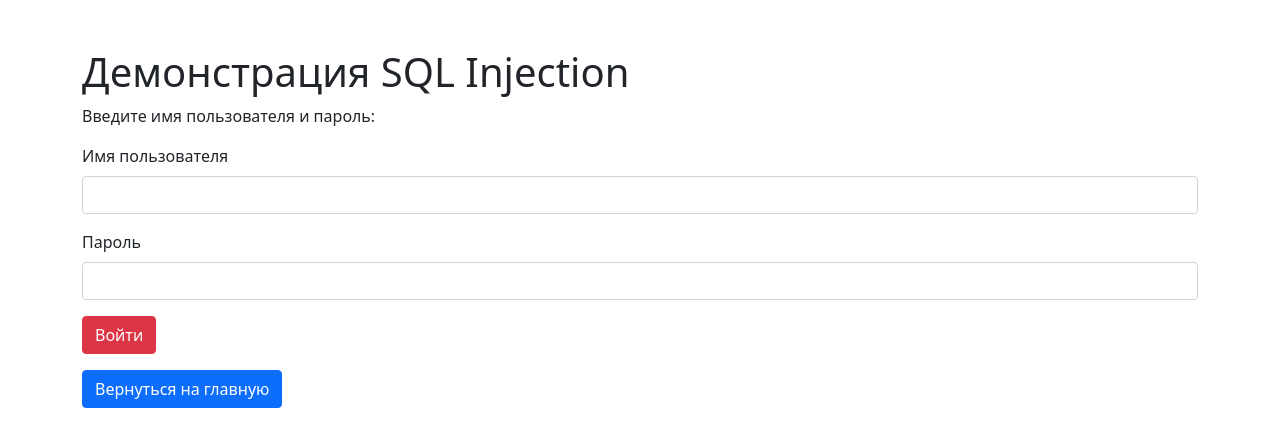
After one commit to festy23/attack-emulator, a Flask app: page /sql_demo in a window 1280 px wide. The commit adds this page. Shown: the top 447 px of the page. Run offline with Flask 2, Linux system fonts and the light colour scheme.

Commit message:
SQL updtae

```diff
--- a/src/app.py
+++ b/src/app.py
@@ -69,5 +69,59 @@ def defense():
 
     return render_template('defense_report.html', report=report)
 
+
+#SQL иньекция
+@app.route('/sql_demo', methods=['GET', 'POST'])
+def sql_demo():
+    # Фейковая база данных
+    fake_db = [
+        {"username": "admin", "password": "12345"},
+        {"username": "user", "password": "password"},
+    ]
+
+    result = ""
+    if request.method == 'POST':
+        username = request.form.get('username')
+        password = request.form.get('password')
+
+        # Уязвимый SQL-запрос (имитация)
+        query = f"SELECT * FROM users WHERE username='{username}' AND password='{password}'"
+        print(f"Выполняется SQL-запрос: {query}")  # Для отладки
+
+        # Имитация SQL-инъекции
+        for row in fake_db:
+            if row["username"] == username and row["password"] == password:
+                result = f"Добро пожаловать, {username}!"
+                break
+        else:
+            result = "Доступ запрещён!"
+
+    return render_template('sql_demo.html', result=result)
+
+
+#SQL защита
+@app.route('/sql_secure_demo', methods=['GET', 'POST'])
+def sql_secure_demo():
+    fake_db = [
+        {"username": "admin", "password": "12345"},
+        {"username": "user", "password": "password"},
+    ]
+
+    result = ""
+    if request.method == 'POST':
+        username = request.form.get('username')
+        password = request.form.get('password')
+
+        # Безопасный подход
+        for row in fake_db:
+            if row["username"] == username and row["password"] == password:
+                result = f"Добро пожаловать, {username}!"
+                break
+        else:
+            result = "Доступ запрещён!"
+
+    return render_template('sql_demo.html', result=result)
+
+
 if __name__ == '__main__':
     app.run(debug=True)
--- a/src/templates/index.html
+++ b/src/templates/index.html
@@ -47,3 +47,8 @@
     </form>
 </body>
 </html>
+<h2 class="mt-4">Демонстрация SQL Injection</h2>
+<ul>
+    <li><a href="/sql_demo" class="btn btn-danger">Уязвимая версия</a></li>
+    <li><a href="/sql_secure_demo" class="btn btn-success">Защищённая версия</a></li>
+</ul>
--- /dev/null
+++ b/src/templates/sql_demo.html
@@ -0,0 +1,30 @@
+<!DOCTYPE html>
+<html lang="ru">
+<head>
+    <meta charset="UTF-8">
+    <meta name="viewport" content="width=device-width, initial-scale=1.0">
+    <title>SQL Injection</title>
+    <link href="https://cdn.jsdelivr.net/npm/bootstrap@5.1.3/dist/css/bootstrap.min.css" rel="stylesheet">
+</head>
+<body class="container">
+    <h1 class="mt-5">Демонстрация SQL Injection</h1>
+    <p>Введите имя пользователя и пароль:</p>
+    <form action="" method="POST">
+        <div class="mb-3">
+            <label for="username" class="form-label">Имя пользователя</label>
+            <input type="text" name="username" id="username" class="form-control" required>
+        </div>
+        <div class="mb-3">
+            <label for="password" class="form-label">Пароль</label>
+            <input type="password" name="password" id="password" class="form-control" required>
+        </div>
+        <button type="submit" class="btn btn-danger">Войти</button>
+    </form>
+
+    {% if result %}
+        <div class="alert alert-info mt-3">{{ result }}</div>
+    {% endif %}
+
+    <a href="/" class="btn btn-primary mt-3">Вернуться на главную</a>
+</body>
+</html>
```
